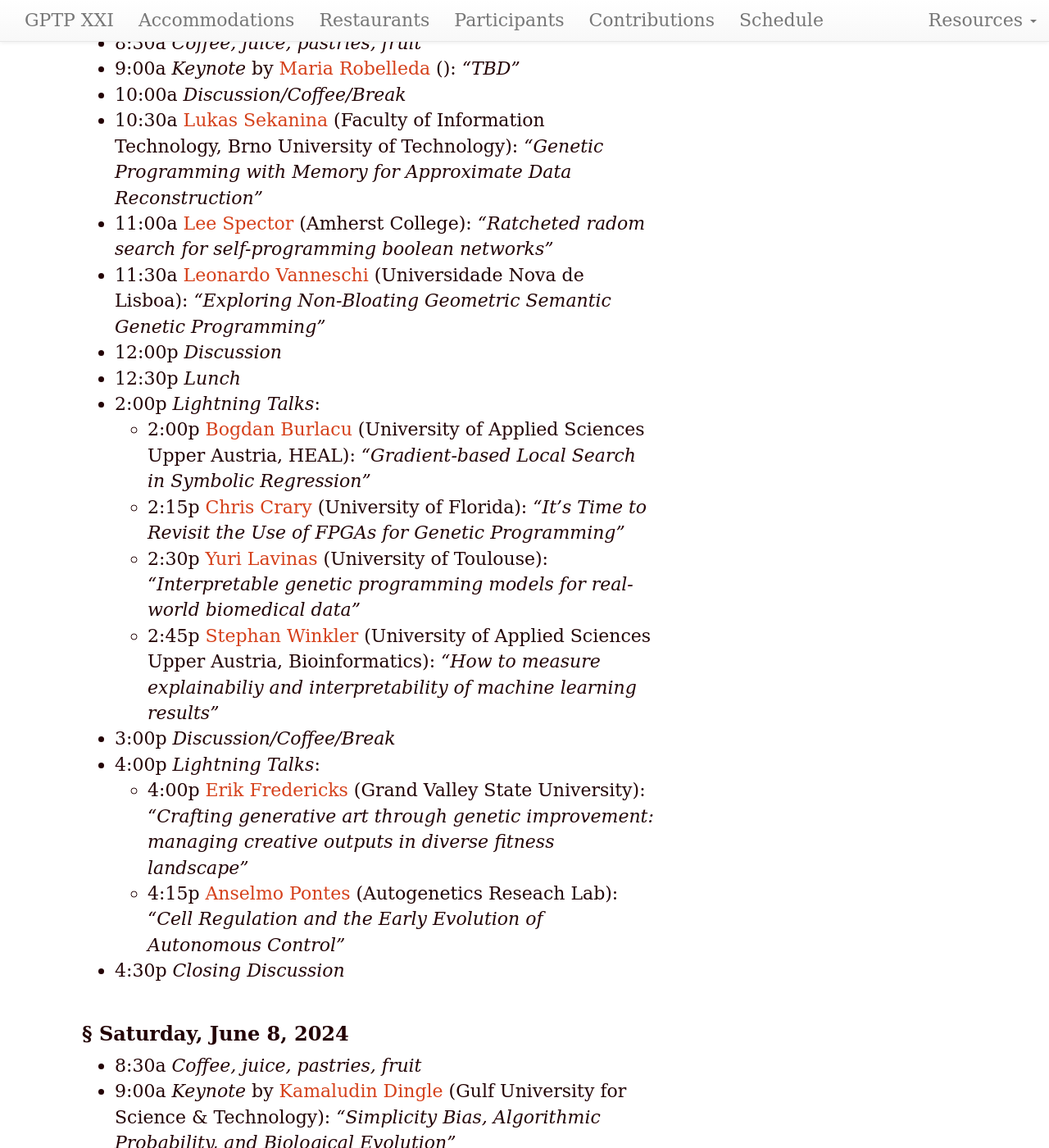
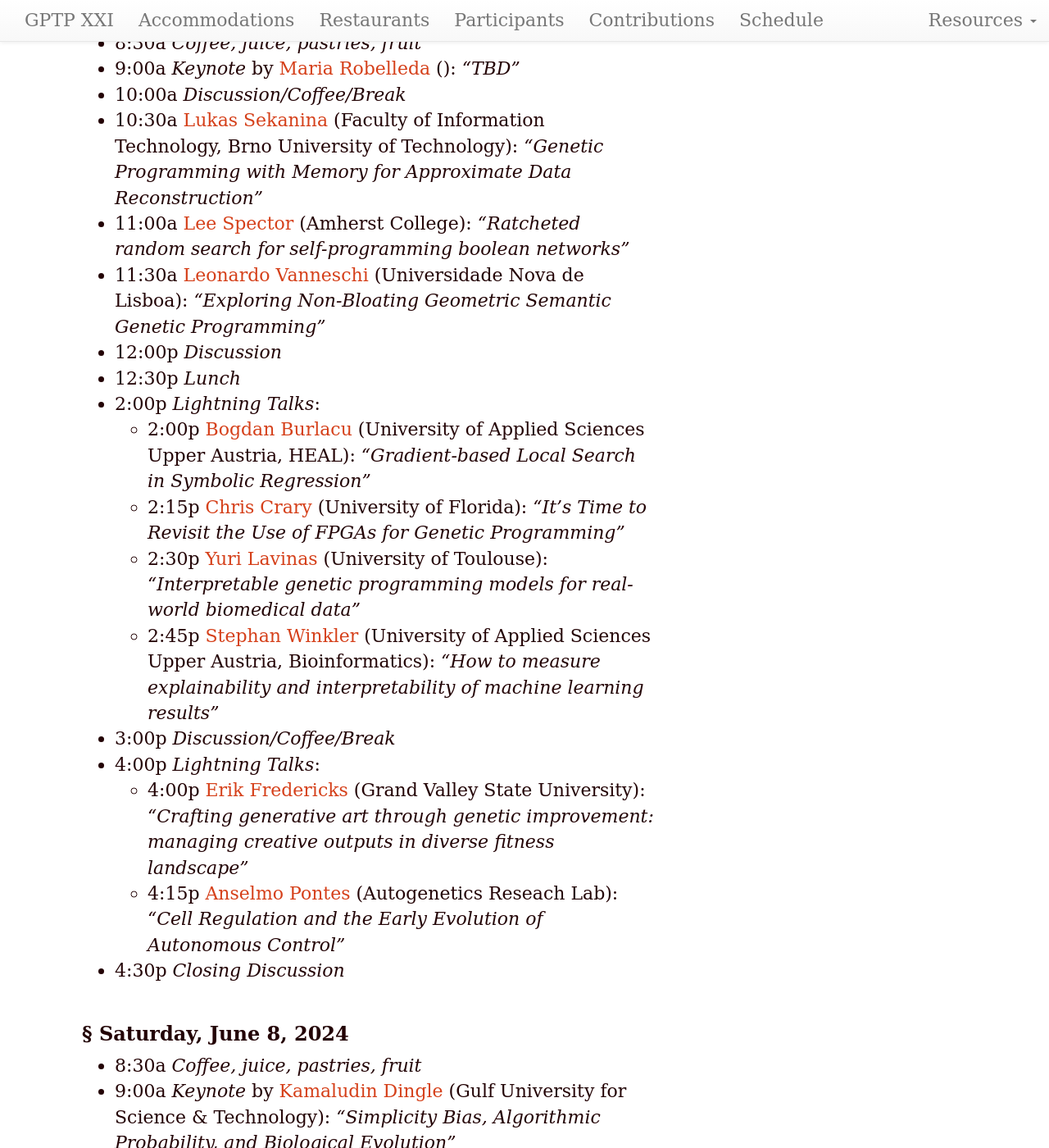
Before and after one commit to GPTP-workshop/gptp-workshop.github.io, a Jekyll site: the page built from schedule.md, in a window 1280 px wide and 1400 px high, scrolled down 1963 px. Shown: the whole window at 82% size. Built offline with Jekyll 4.4.1, drawn with Linux system fonts in a browser that asks for light colours; our own code applies the rules of GitHub Pages for plain Markdown files; some of the changed text lies outside the part shown.

Commit message:
Update schedule.md

```diff
--- a/schedule.md
+++ b/schedule.md
@@ -42,7 +42,7 @@ GPTP-2024 will be held at the main campus of University of Michigan, Weiser Hall
 - 9:00a _Keynote_ by [Maria Robelleda](https://) (): _"TBD"_
 - 10:00a _Discussion/Coffee/Break_
 - 10:30a [Lukas Sekanina](https://www.fit.vut.cz/person/sekanina/) (Faculty of Information Technology, Brno University of Technology): _"Genetic Programming with Memory for Approximate Data Reconstruction"_
-- 11:00a [Lee Spector](https://www.amherst.edu/people/facstaff/lspector) (Amherst College): _"Ratcheted radom search for self-programming boolean networks"_
+- 11:00a [Lee Spector](https://www.amherst.edu/people/facstaff/lspector) (Amherst College): _"Ratcheted random search for self-programming boolean networks"_
 - 11:30a [Leonardo Vanneschi](https://magic.novaims.unl.pt/en/about-us/organization/governance/leonardo-vanneschi/) (Universidade Nova de Lisboa): _"Exploring Non-Bloating Geometric Semantic Genetic Programming"_
 - 12:00p _Discussion_
 - 12:30p _Lunch_
@@ -50,7 +50,7 @@ GPTP-2024 will be held at the main campus of University of Michigan, Weiser Hall
   - 2:00p [Bogdan Burlacu](https://heal.heuristiclab.com/) (University of Applied Sciences Upper Austria, HEAL): _"Gradient-based Local Search in Symbolic Regression"_
   - 2:15p [Chris Crary](https://github.com/christophercrary) (University of Florida):  _"It's Time to Revisit the Use of FPGAs for Genetic Programming"_
   - 2:30p [Yuri Lavinas](https://yurilavinas.github.io/) (University of Toulouse):  _"Interpretable genetic programming models for real-world biomedical data"_
-  - 2:45p [Stephan Winkler](https://bioinformatics.fh-hagenberg.at/) (University of Applied Sciences Upper Austria, Bioinformatics):  _"How to measure explainabiliy and interpretability of machine learning results"_
+  - 2:45p [Stephan Winkler](https://bioinformatics.fh-hagenberg.at/) (University of Applied Sciences Upper Austria, Bioinformatics):  _"How to measure explainability and interpretability of machine learning results"_
 - 3:00p _Discussion/Coffee/Break_
 - 4:00p _Lightning Talks_:
   - 4:00p [Erik Fredericks](https://efredericks.github.io/) (Grand Valley State University): _"Crafting generative art through genetic improvement: managing creative outputs in diverse fitness landscape"_
```
Also changed, not shown: other parts of schedule.md (+2 -2 lines).
